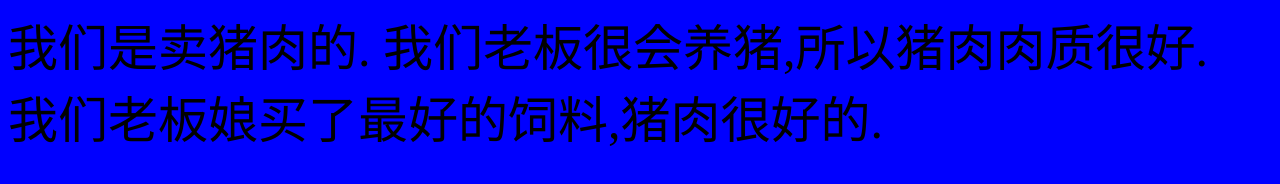
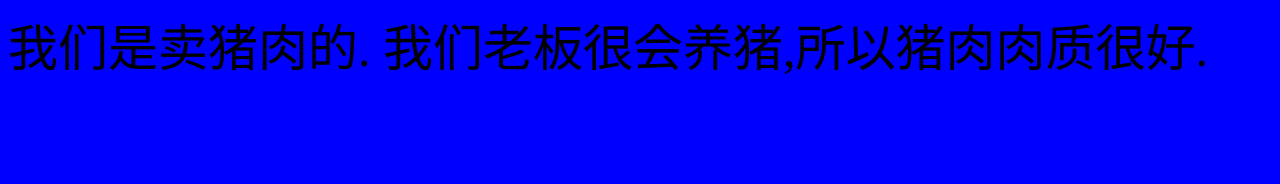
Before and after one commit to Ichbinpeter/git-demo-1, a plain HTML site: page index.html in a window 1280 px wide. Drawn offline with Linux system fonts and the light colour scheme.

Commit message:
删掉了下边老板娘要求的文字.

```diff
--- a/index.html
+++ b/index.html
@@ -15,10 +15,6 @@
         我们老板很会养猪,所以猪肉肉质很好.
         <img src="假装猪长得很壮.jpg" alt="">
     </div>
-    <div>
-        我们老板娘买了最好的饲料,猪肉很好的.
-        <img src="老板娘买的猪饲料.jpg" alt="">
-    </div>
 </body>
 
 </html
```
